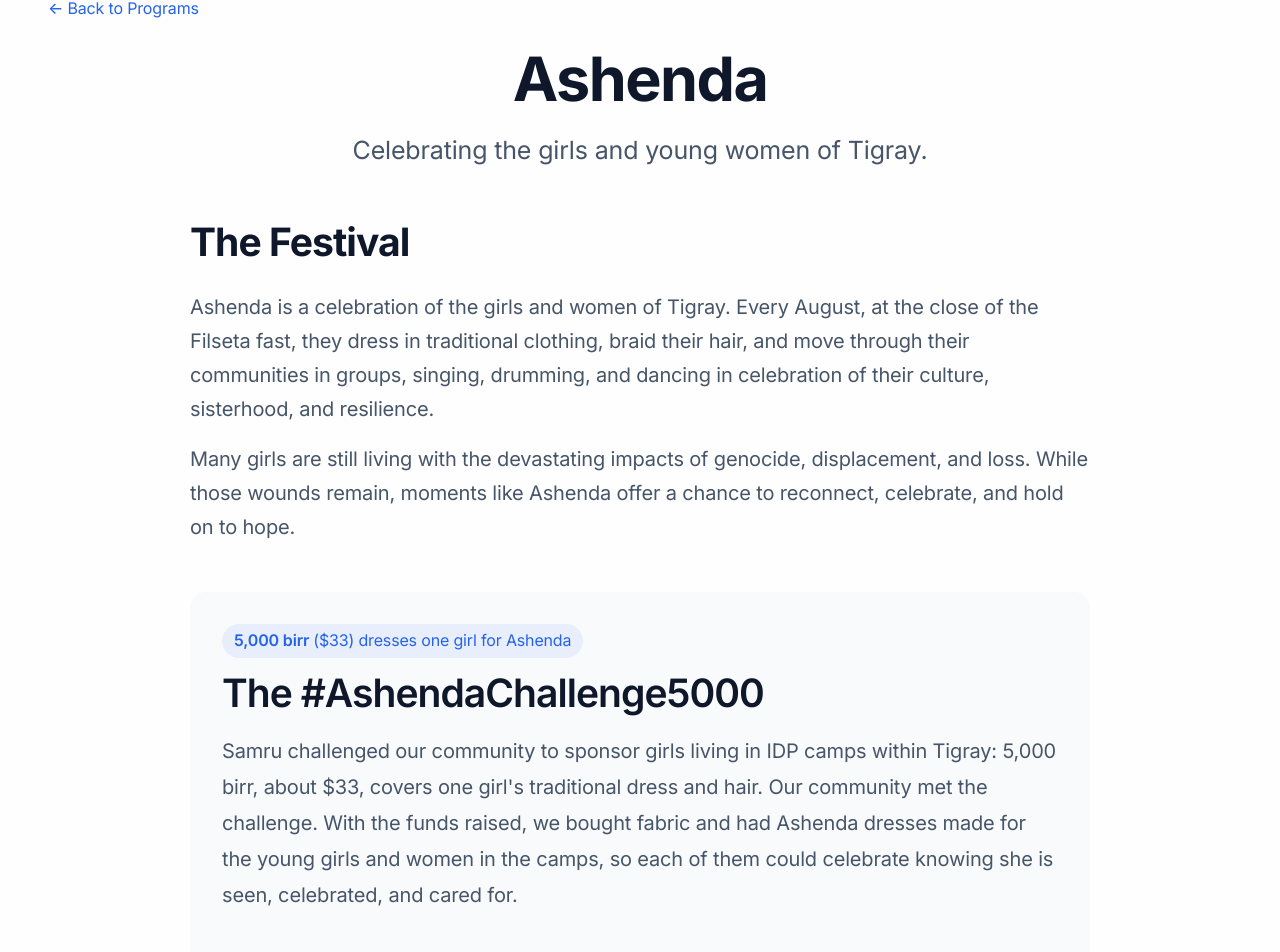
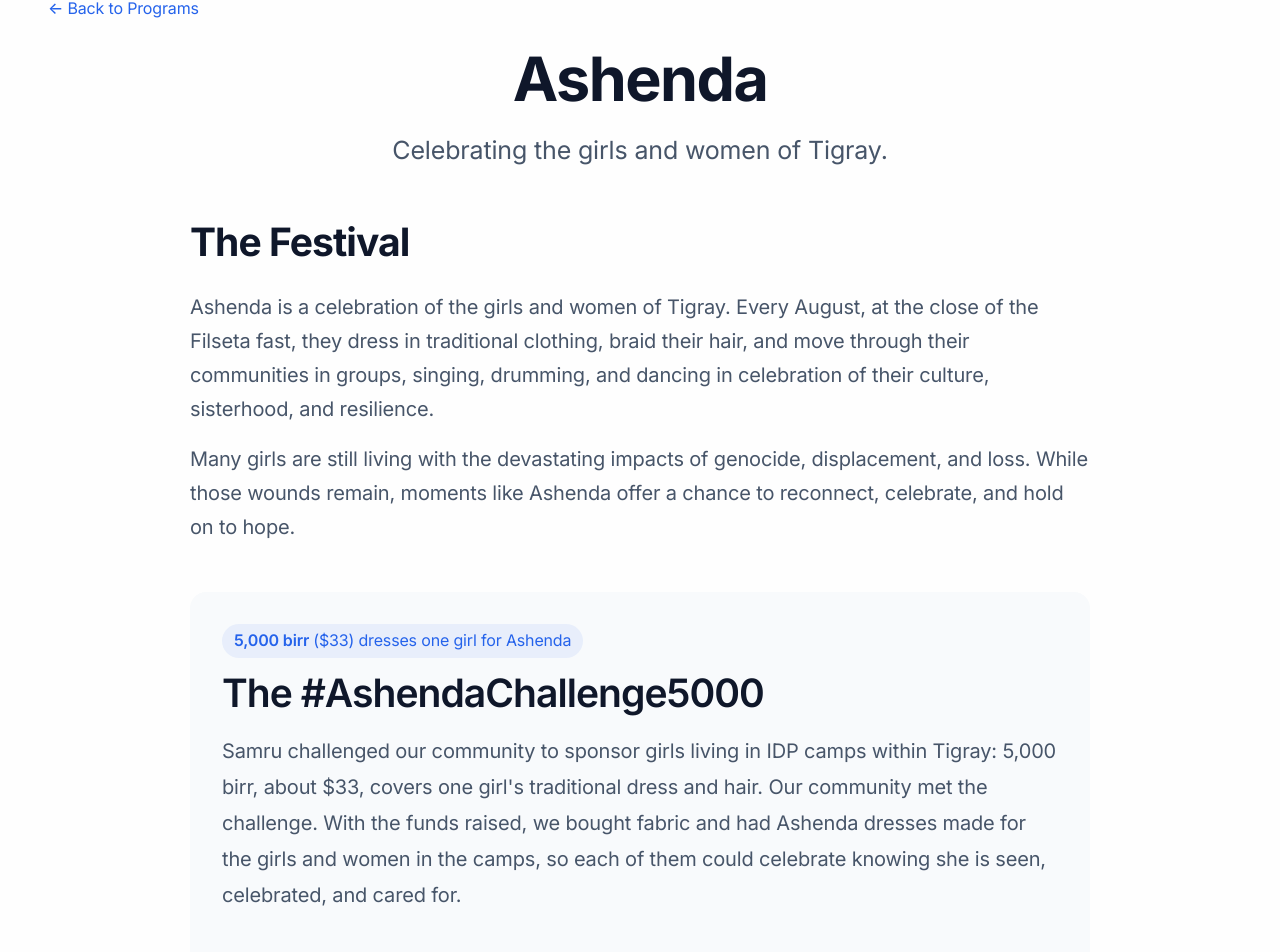
Before and after one commit to pr0grara/natnacf-cloudflare, a React (Vite) app: page /projects/ashenda in a window 1280 px wide. Shown: the part 132-1084 px from the top of the page. Built offline with nearby package versions, Linux system fonts and the light colour scheme.

Commit message:
Ashenda copy: girls and women of Tigray

```diff
--- a/src/pages/ProjectAshenda.jsx
+++ b/src/pages/ProjectAshenda.jsx
@@ -19,7 +19,7 @@ export default function ProjectAshenda() {
         <div className="project-header">
           <h1>Ashenda</h1>
           <p className="project-subtitle">
-            Celebrating the girls and young women of Tigray.
+            Celebrating the girls and women of Tigray.
           </p>
         </div>
 
@@ -51,7 +51,7 @@ export default function ProjectAshenda() {
                   Samru challenged our community to sponsor girls living in IDP camps within
                   Tigray: 5,000 birr, about $33, covers one girl's traditional dress and hair.
                   Our community met the challenge. With the funds raised, we bought fabric and
-                  had Ashenda dresses made for the young girls and women in the camps, so each
+                  had Ashenda dresses made for the girls and women in the camps, so each
                   of them could celebrate knowing she is seen, celebrated, and cared for.
                 </p>
               </div>
```
